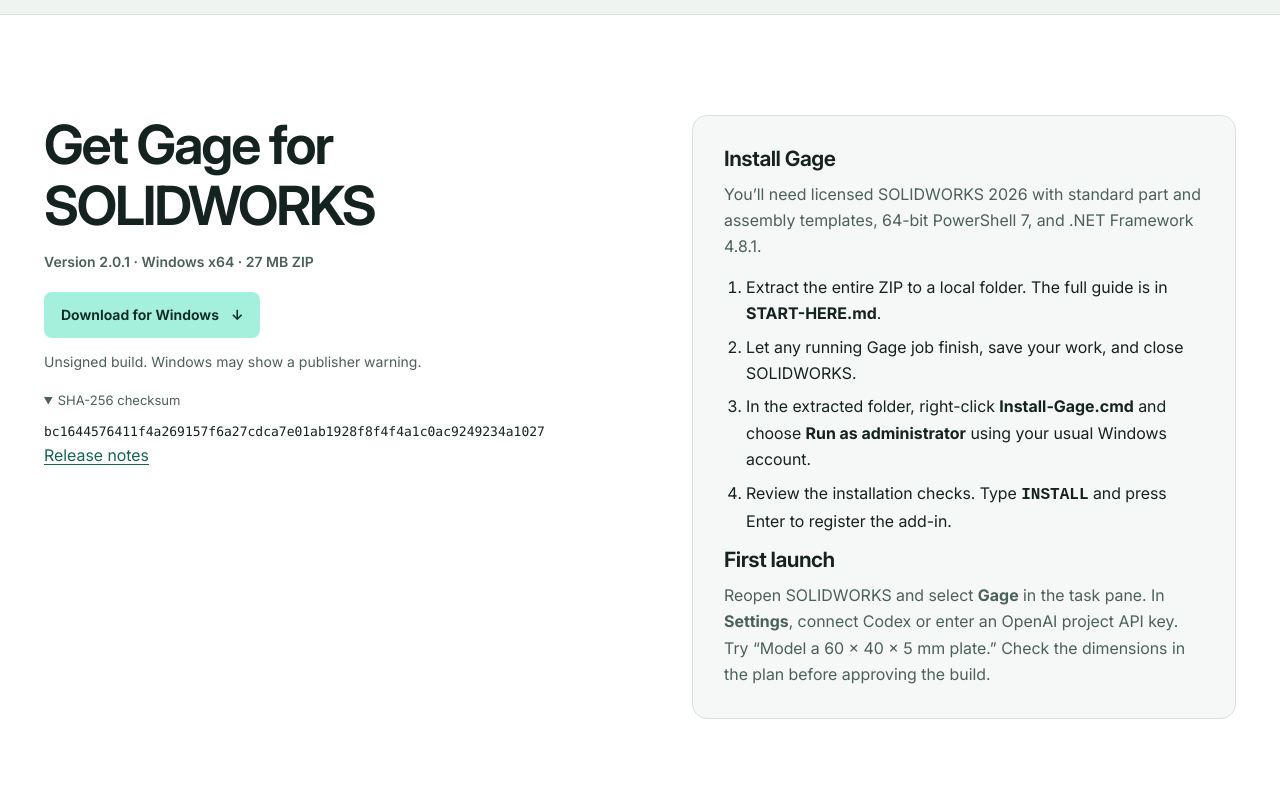
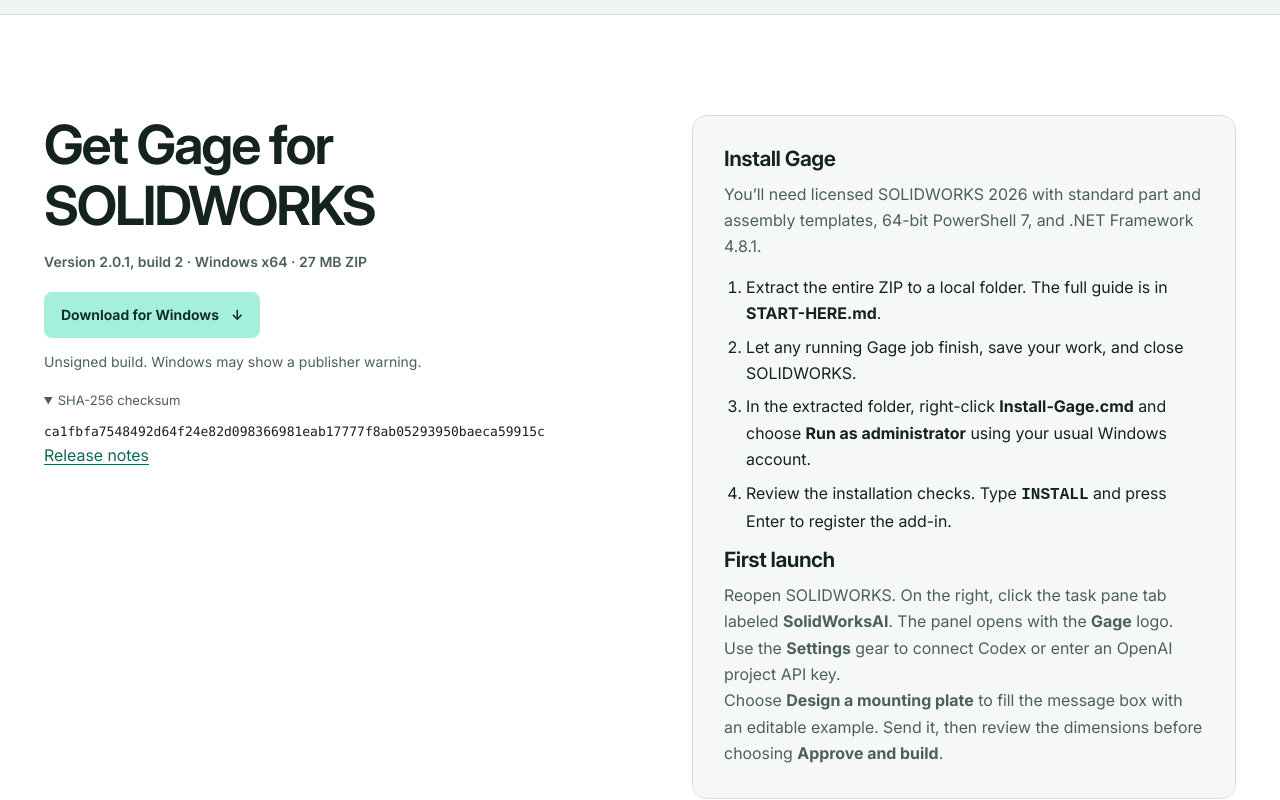
Before and after one commit to amombay/gage-website, a plain HTML site: page index.html in a window 1280 px wide. Both pictures are taken after a click on the heading "SHA-256 checksum". Shown: the part 3562-4362 px from the top of the page. Drawn offline with Linux system fonts and the light colour scheme.

Commit message:
Offer the redesigned panel with first-launch guidance

```diff
--- a/index.html
+++ b/index.html
@@ -155,14 +155,14 @@
       <div class="container download-layout">
         <div class="download-copy">
           <h2 id="download-title">Get Gage for SOLIDWORKS</h2>
-          <p id="download-platform" class="download-platform">Version 2.0.1 &middot; Windows x64 &middot; 27 MB ZIP</p>
-          <a id="download-zip" class="btn btn-primary" href="https://github.com/amombay/gage-website/releases/download/gage-v2.0.1-20261117/Gage-2.0.1-Windows-x64.zip" aria-describedby="download-platform download-status">Download for Windows <span aria-hidden="true">&#8595;</span></a>
+          <p id="download-platform" class="download-platform">Version 2.0.1, build 2 &middot; Windows x64 &middot; 27 MB ZIP</p>
+          <a id="download-zip" class="btn btn-primary" href="https://github.com/amombay/gage-website/releases/download/gage-v2.0.1-build2-20261117/Gage-2.0.1-build2-Windows-x64.zip" aria-describedby="download-platform download-status">Download for Windows <span aria-hidden="true">&#8595;</span></a>
           <p id="download-status">Unsigned build. Windows may show a publisher warning.</p>
           <details class="download-checksum">
             <summary>SHA-256 checksum</summary>
-            <code>bc1644576411f4a269157f6a27cdca7e01ab1928f8f4f4a1c0ac9249234a1027</code>
+            <code>ca1fbfa7548492d64f24e82d098366981eab17777f8ab05293950baeca59915c</code>
           </details>
-          <a class="text-link" href="https://github.com/amombay/gage-website/releases/tag/gage-v2.0.1-20261117">Release notes</a>
+          <a class="text-link" href="https://github.com/amombay/gage-website/releases/tag/gage-v2.0.1-build2-20261117">Release notes</a>
         </div>
         <div class="download-install">
           <h3>Install Gage</h3>
@@ -174,8 +174,8 @@
             <li>Review the installation checks. Type <strong><code>INSTALL</code></strong> and press Enter to register the add-in.</li>
           </ol>
           <h3>First launch</h3>
-          <p>Reopen SOLIDWORKS and select <strong>Gage</strong> in the task pane. In <strong>Settings</strong>, connect Codex or enter an OpenAI project API key.</p>
-          <p>Try “Model a 60 × 40 × 5 mm plate.” Check the dimensions in the plan before approving the build.</p>
+          <p>Reopen SOLIDWORKS. On the right, click the task pane tab labeled <strong>SolidWorksAI</strong>. The panel opens with the <strong>Gage</strong> logo. Use the <strong>Settings</strong> gear to connect Codex or enter an OpenAI project API key.</p>
+          <p>Choose <strong>Design a mounting plate</strong> to fill the message box with an editable example. Send it, then review the dimensions before choosing <strong>Approve and build</strong>.</p>
         </div>
       </div>
     </section>
```
